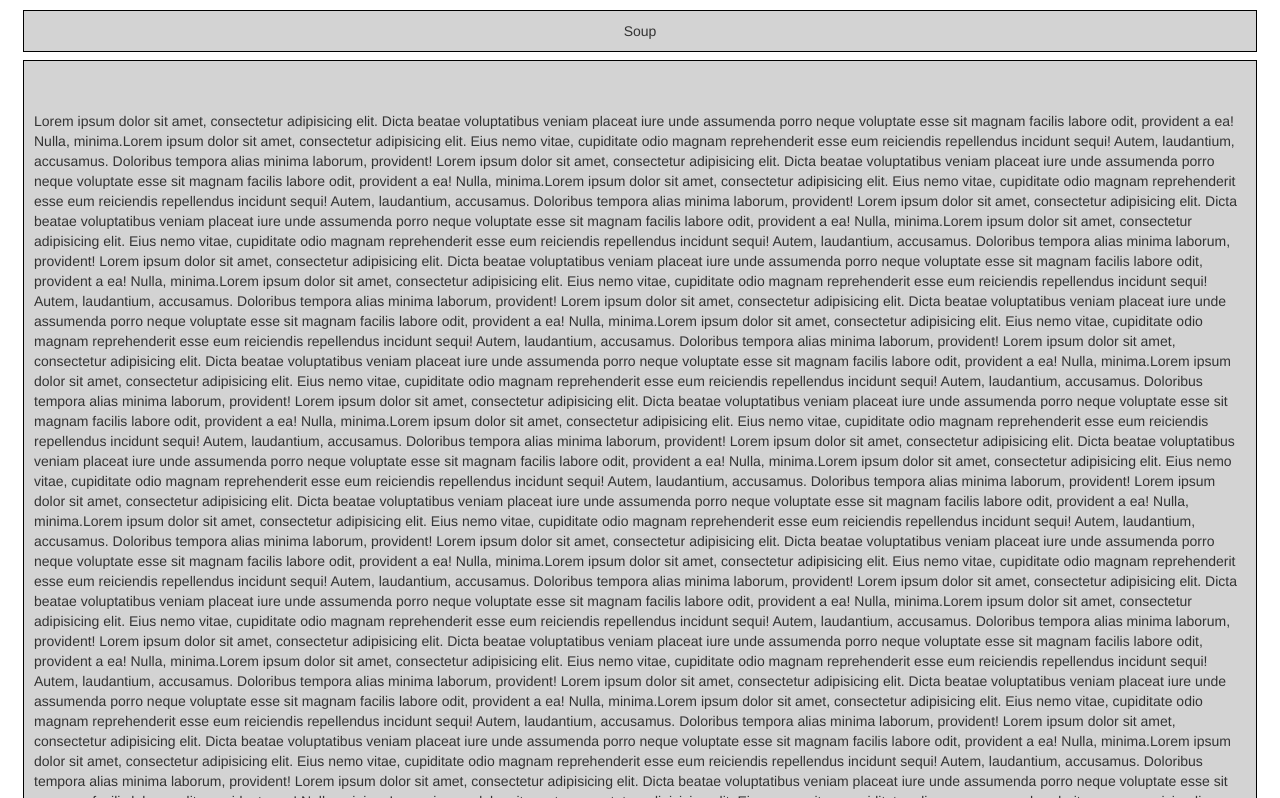
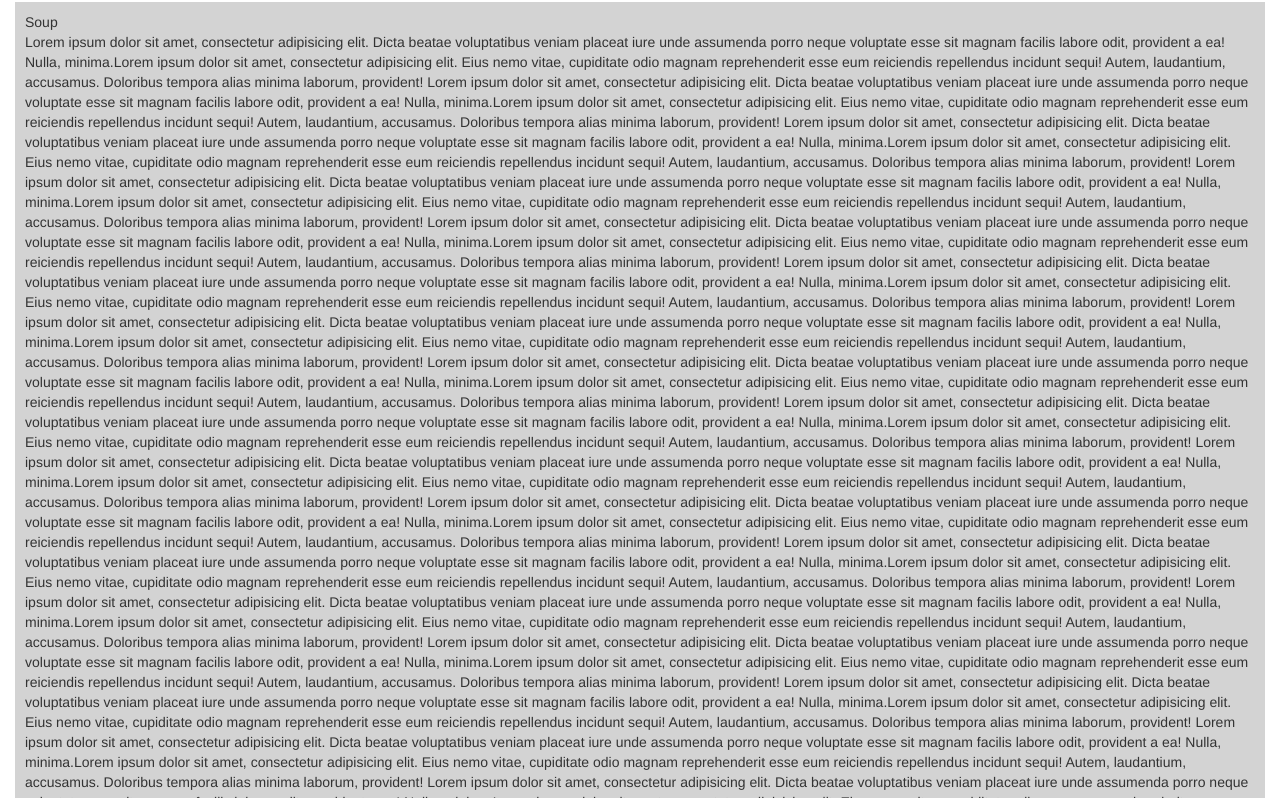
Before and after one commit to medichalam/Module3Solution, a plain HTML site: page Index.html in a window 1280 px wide. Shown: the part 118-916 px from the top of the page. Drawn offline with Linux system fonts and the light colour scheme.

Commit message:
Try fixing Body title

```diff
--- a/CSS/Style.css
+++ b/CSS/Style.css
@@ -37,18 +37,5 @@ div {
 p {
 	box-sizing: border-box;
 	background-color: lightgray;
-
 	padding: 10px;
-	border: 1px solid black;
-	margin: 8px;
 }
-
-#p1 {
-	background-color: maroon;
-	position: absolute;
-	right: 0;
-}
-
-#pText {
-	padding-top: 50px;
-}
--- a/Index.html
+++ b/Index.html
@@ -40,8 +40,9 @@
 	<h1 class="text-center">Our Menu</h1>
 
 	<div class="container-fluid col-xs-12">
-		<p class="text-center">Soup</p>
-		<p id="pText">
+		<p>
+		<span class="text-center">Soup</span>
+		<br>
 		Lorem ipsum dolor sit amet, consectetur adipisicing elit. Dicta beatae voluptatibus veniam placeat iure unde assumenda porro neque voluptate esse sit magnam facilis labore odit, provident a ea! Nulla, minima.Lorem ipsum dolor sit amet, consectetur adipisicing elit. Eius nemo vitae, cupiditate odio magnam reprehenderit esse eum reiciendis repellendus incidunt sequi! Autem, laudantium, accusamus. Doloribus tempora alias minima laborum, provident!
 
 		Lorem ipsum dolor sit amet, consectetur adipisicing elit. Dicta beatae voluptatibus veniam placeat iure unde assumenda porro neque voluptate esse sit magnam facilis labore odit, provident a ea! Nulla, minima.Lorem ipsum dolor sit amet, consectetur adipisicing elit. Eius nemo vitae, cupiditate odio magnam reprehenderit esse eum reiciendis repellendus incidunt sequi! Autem, laudantium, accusamus. Doloribus tempora alias minima laborum, provident!
```
